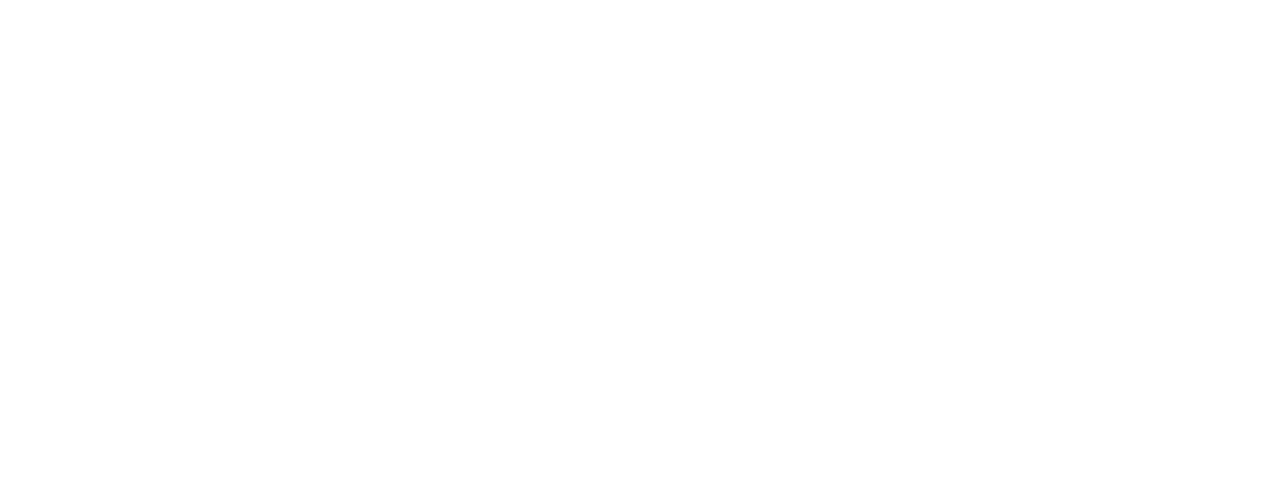
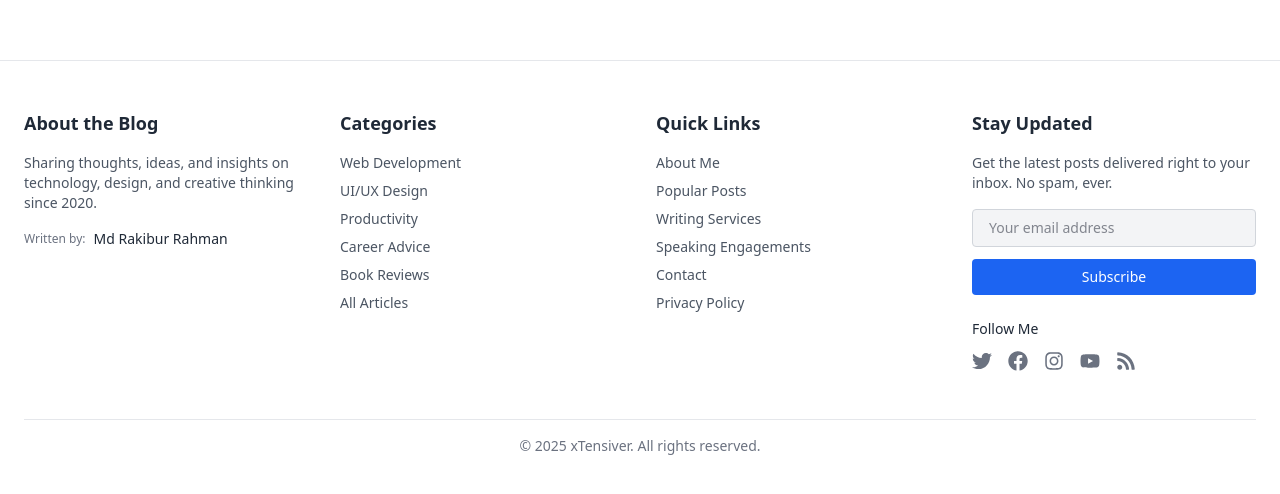
Before and after one commit to mdrakibur179/xtensiver, a React (Vite) app in the folder client/: page / in a window 1280 px wide. Shown: the part 740-1234 px from the top of the page. After the commit the page ends 1212 px from the top, so only its background shows below. Built offline with nearby package versions, Linux system fonts and the light colour scheme.

Commit message:
added footer

```diff
--- a/client/index.html
+++ b/client/index.html
@@ -8,7 +8,7 @@
   <style>
     @import url('https://fonts.googleapis.com/css2?family=Rowdies:wght@300;400;700&display=swap');
   </style>
-
+  <link rel="stylesheet" href="https://cdnjs.cloudflare.com/ajax/libs/font-awesome/6.5.0/css/all.min.css" />
   <title>xTensiver</title>
 </head>
 
--- a/client/src/App.jsx
+++ b/client/src/App.jsx
@@ -7,10 +7,13 @@
 import Blogs from "./pages/Blogs";
 import Header from "./components/Header";
 import Contact from "./pages/Contact";
+import Footer from "./components/Footer";
+import ScrollToTop from "./components/ScrollToTop";
 
 const App = () => {
   return (
     <>
+      <ScrollToTop />
       <Header />
       <Routes>
         <Route path="/" element={<Home />} />
@@ -21,6 +24,7 @@
         <Route path="/blogs" element={<Blogs />} />
         <Route path="/contact" element={<Contact />} />
       </Routes>
+      <Footer />
     </>
   );
 };
--- /dev/null
+++ b/client/src/components/Footer.jsx
@@ -0,0 +1,210 @@
+import {
+  FaFacebook,
+  FaTwitter,
+  FaInstagram,
+  FaYoutube,
+  FaRss,
+} from "react-icons/fa";
+
+const Footer = () => {
+  return (
+    <footer className="bg-white text-gray-800 dark:bg-gray-900 dark:text-white px-6 pt-12 pb-4 border-t border-gray-200 dark:border-gray-800 transition-colors duration-300">
+      <div className="max-w-7xl mx-auto grid grid-cols-1 sm:grid-cols-2 md:grid-cols-4 gap-8">
+        {/* About Section */}
+        <div>
+          <h4 className="text-lg font-semibold mb-4">About the Blog</h4>
+          <p className="text-sm text-gray-600 dark:text-gray-300 mb-4">
+            Sharing thoughts, ideas, and insights on technology, design, and
+            creative thinking since 2020.
+          </p>
+          <div className="flex items-center space-x-2">
+            <span className="text-xs text-gray-500 dark:text-gray-400">
+              Written by:
+            </span>
+            <span className="text-sm font-medium">Md Rakibur Rahman</span>
+          </div>
+        </div>
+
+        {/* Blog Categories */}
+        <div>
+          <h4 className="text-lg font-semibold mb-4">Categories</h4>
+          <ul className="space-y-2 text-sm text-gray-600 dark:text-gray-300">
+            <li>
+              <a
+                href="#"
+                className="hover:text-blue-600 dark:hover:text-blue-400 transition"
+              >
+                Web Development
+              </a>
+            </li>
+            <li>
+              <a
+                href="#"
+                className="hover:text-blue-600 dark:hover:text-blue-400 transition"
+              >
+                UI/UX Design
+              </a>
+            </li>
+            <li>
+              <a
+                href="#"
+                className="hover:text-blue-600 dark:hover:text-blue-400 transition"
+              >
+                Productivity
+              </a>
+            </li>
+            <li>
+              <a
+                href="#"
+                className="hover:text-blue-600 dark:hover:text-blue-400 transition"
+              >
+                Career Advice
+              </a>
+            </li>
+            <li>
+              <a
+                href="#"
+                className="hover:text-blue-600 dark:hover:text-blue-400 transition"
+              >
+                Book Reviews
+              </a>
+            </li>
+            <li>
+              <a
+                href="#"
+                className="hover:text-blue-600 dark:hover:text-blue-400 transition"
+              >
+                All Articles
+              </a>
+            </li>
+          </ul>
+        </div>
+
+        {/* Quick Links */}
+        <div>
+          <h4 className="text-lg font-semibold mb-4">Quick Links</h4>
+          <ul className="space-y-2 text-sm text-gray-600 dark:text-gray-300">
+            <li>
+              <a
+                href="#"
+                className="hover:text-blue-600 dark:hover:text-blue-400 transition"
+              >
+                About Me
+              </a>
+            </li>
+            <li>
+              <a
+                href="#"
+                className="hover:text-blue-600 dark:hover:text-blue-400 transition"
+              >
+                Popular Posts
+              </a>
+            </li>
+            <li>
+              <a
+                href="#"
+                className="hover:text-blue-600 dark:hover:text-blue-400 transition"
+              >
+                Writing Services
+              </a>
+            </li>
+            <li>
+              <a
+                href="#"
+                className="hover:text-blue-600 dark:hover:text-blue-400 transition"
+              >
+                Speaking Engagements
+              </a>
+            </li>
+            <li>
+              <a
+                href="#"
+                className="hover:text-blue-600 dark:hover:text-blue-400 transition"
+              >
+                Contact
+              </a>
+            </li>
+            <li>
+              <a
+                href="#"
+                className="hover:text-blue-600 dark:hover:text-blue-400 transition"
+              >
+                Privacy Policy
+              </a>
+            </li>
+          </ul>
+        </div>
+
+        {/* Newsletter & Social */}
+        <div>
+          <h4 className="text-lg font-semibold mb-4">Stay Updated</h4>
+          <p className="text-sm text-gray-600 dark:text-gray-300 mb-4">
+            Get the latest posts delivered right to your inbox. No spam, ever.
+          </p>
+          <form className="flex flex-col space-y-3 mb-6">
+            <input
+              type="email"
+              placeholder="Your email address"
+              className="w-full px-4 py-2 rounded bg-gray-100 text-gray-900 dark:bg-gray-800 dark:text-white text-sm border border-gray-300 dark:border-gray-700 focus:outline-none focus:ring-2 focus:ring-blue-500 focus:border-transparent"
+              required
+            />
+            <button
+              type="submit"
+              className="px-4 py-2 text-sm bg-blue-600 hover:bg-blue-700 text-white font-medium rounded transition"
+            >
+              Subscribe
+            </button>
+          </form>
+
+          <div>
+            <h5 className="text-sm font-medium mb-3">Follow Me</h5>
+            <div className="flex space-x-4">
+              <a
+                href="#"
+                className="text-gray-500 hover:text-blue-600 dark:text-gray-400 dark:hover:text-blue-400 transition"
+                aria-label="Twitter"
+              >
+                <FaTwitter className="text-xl" />
+              </a>
+              <a
+                href="#"
+                className="text-gray-500 hover:text-blue-600 dark:text-gray-400 dark:hover:text-blue-400 transition"
+                aria-label="Facebook"
+              >
+                <FaFacebook className="text-xl" />
+              </a>
+              <a
+                href="#"
+                className="text-gray-500 hover:text-blue-600 dark:text-gray-400 dark:hover:text-blue-400 transition"
+                aria-label="Instagram"
+              >
+                <FaInstagram className="text-xl" />
+              </a>
+              <a
+                href="#"
+                className="text-gray-500 hover:text-blue-600 dark:text-gray-400 dark:hover:text-blue-400 transition"
+                aria-label="YouTube"
+              >
+                <FaYoutube className="text-xl" />
+              </a>
+              <a
+                href="#"
+                className="text-gray-500 hover:text-blue-600 dark:text-gray-400 dark:hover:text-blue-400 transition"
+                aria-label="RSS Feed"
+              >
+                <FaRss className="text-xl" />
+              </a>
+            </div>
+          </div>
+        </div>
+      </div>
+
+      {/* Copyright */}
+      <div className="max-w-7xl mx-auto mt-12 pt-4 border-t border-gray-200 dark:border-gray-800 text-center text-sm text-gray-500 dark:text-gray-400">
+        <p>© {new Date().getFullYear()} xTensiver. All rights reserved.</p>
+      </div>
+    </footer>
+  );
+};
+
+export default Footer;
--- /dev/null
+++ b/client/src/components/ScrollToTop.jsx
@@ -0,0 +1,18 @@
+import { useEffect } from "react";
+import { useLocation } from "react-router-dom";
+
+const ScrollToTop = () => {
+  const { pathname } = useLocation();
+
+  useEffect(() => {
+    window.scrollTo({
+      top: 0,
+      left: 0,
+      behavior: "smooth", // or "auto" for instant scroll
+    });
+  }, [pathname]);
+
+  return null;
+};
+
+export default ScrollToTop;
--- a/client/src/pages/About.jsx
+++ b/client/src/pages/About.jsx
@@ -1,6 +1,6 @@
 const About = () => {
   return (
-    <div className="min-h-[100rem] dark:bg-teal-950 pt-16 text-black transition-all ease-in-out duration-300 dark:text-white">
+    <div className="min-h-screen dark:bg-teal-950 pt-16 text-black transition-all ease-in-out duration-300 dark:text-white">
       About
     </div>
   );
--- a/client/src/pages/Blogs.jsx
+++ b/client/src/pages/Blogs.jsx
@@ -1,6 +1,6 @@
 const Blogs = () => {
   return (
-    <div className="min-h-[100rem] dark:bg-teal-950 pt-16 text-black transition-all ease-in-out duration-300 dark:text-white">
+    <div className="min-h-screen dark:bg-teal-950 pt-16 text-black transition-all ease-in-out duration-300 dark:text-white">
       Blogs
     </div>
   );
--- a/client/src/pages/Contact.jsx
+++ b/client/src/pages/Contact.jsx
@@ -1,6 +1,6 @@
 const Contact = () => {
   return (
-    <div className="min-h-[100rem] dark:bg-teal-950 pt-16 text-black transition-all ease-in-out duration-300 dark:text-white">
+    <div className="min-h-screen dark:bg-teal-950 pt-16 text-black transition-all ease-in-out duration-300 dark:text-white">
       Contact
     </div>
   );
--- a/client/src/pages/Dashboard.jsx
+++ b/client/src/pages/Dashboard.jsx
@@ -1,6 +1,6 @@
 const Dashboard = () => {
   return (
-    <div className="min-h-[100rem] dark:bg-teal-950 pt-16 text-black transition-all ease-in-out duration-300 dark:text-white">
+    <div className="min-h-screen dark:bg-teal-950 pt-16 text-black transition-all ease-in-out duration-300 dark:text-white">
       Dashboard
     </div>
   );
--- a/client/src/pages/Home.jsx
+++ b/client/src/pages/Home.jsx
@@ -1,6 +1,6 @@
 const Home = () => {
   return (
-    <div className="min-h-[100rem] dark:bg-teal-950 pt-16 text-black transition-all ease-in-out duration-300 dark:text-white">
+    <div className="min-h-screen dark:bg-teal-950 pt-16 text-black transition-all ease-in-out duration-300 dark:text-white">
       Home
     </div>
   );
--- a/client/src/pages/Signin.jsx
+++ b/client/src/pages/Signin.jsx
@@ -1,6 +1,6 @@
 const Signin = () => {
   return (
-    <div className="min-h-[100rem] dark:bg-teal-950 pt-16 text-black transition-all ease-in-out duration-300 dark:text-white">
+    <div className="min-h-screen dark:bg-teal-950 pt-16 text-black transition-all ease-in-out duration-300 dark:text-white">
       Signin
     </div>
   );
--- a/client/src/pages/Signup.jsx
+++ b/client/src/pages/Signup.jsx
@@ -3,6 +3,7 @@
 import { FaEye, FaEyeSlash, FaGoogle } from "react-icons/fa";
 import { useState } from "react";
 import { Spinner } from "flowbite-react";
+import { FcGoogle } from "react-icons/fc";
 
 const Signup = () => {
   const [showPassword, setShowPassword] = useState(false);
@@ -253,7 +254,7 @@
               type="button"
               className="w-full flex cursor-pointer items-center justify-center gap-2 py-2.5 px-5 rounded-full border border-gray-300 dark:border-gray-600 text-gray-700 dark:text-gray-300 font-medium text-sm bg-gray-50 hover:bg-gray-100 dark:bg-gray-900 dark:hover:bg-gray-800 focus:outline-none focus:ring-2 focus:ring-blue-500 focus:ring-offset-2 dark:focus:ring-offset-gray-800 transition-colors"
             >
-              <FaGoogle className="text-blue-500" />
+              <FcGoogle className="text-blue-500 text-xl" />
               Continue With Google
             </button>
           </form>
--- a/client/vite.config.js
+++ b/client/vite.config.js
@@ -13,7 +13,7 @@
       },
     },
     host: true, // or '0.0.0.0'
-    allowedHosts: ["dbee-220-152-113-171.ngrok-free.app"],
+    allowedHosts: ["6cda-220-152-113-173.ngrok-free.app"],
   },
   plugins: [react(), tailwindcss(), flowbiteReact()],
 });
```
